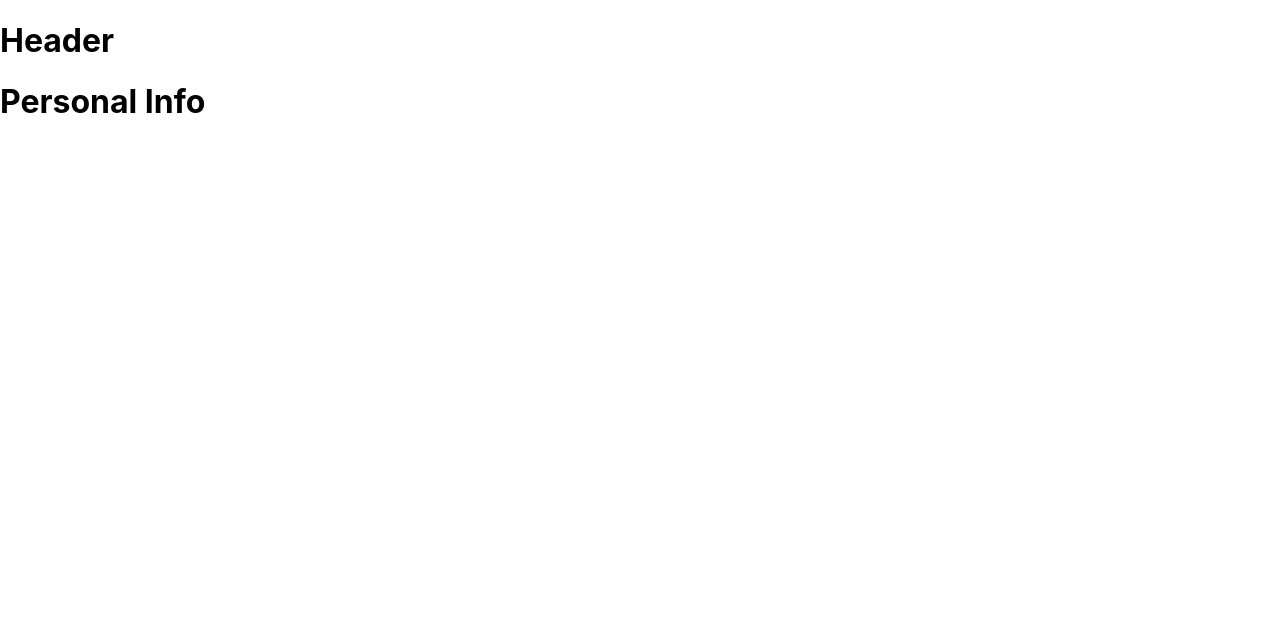
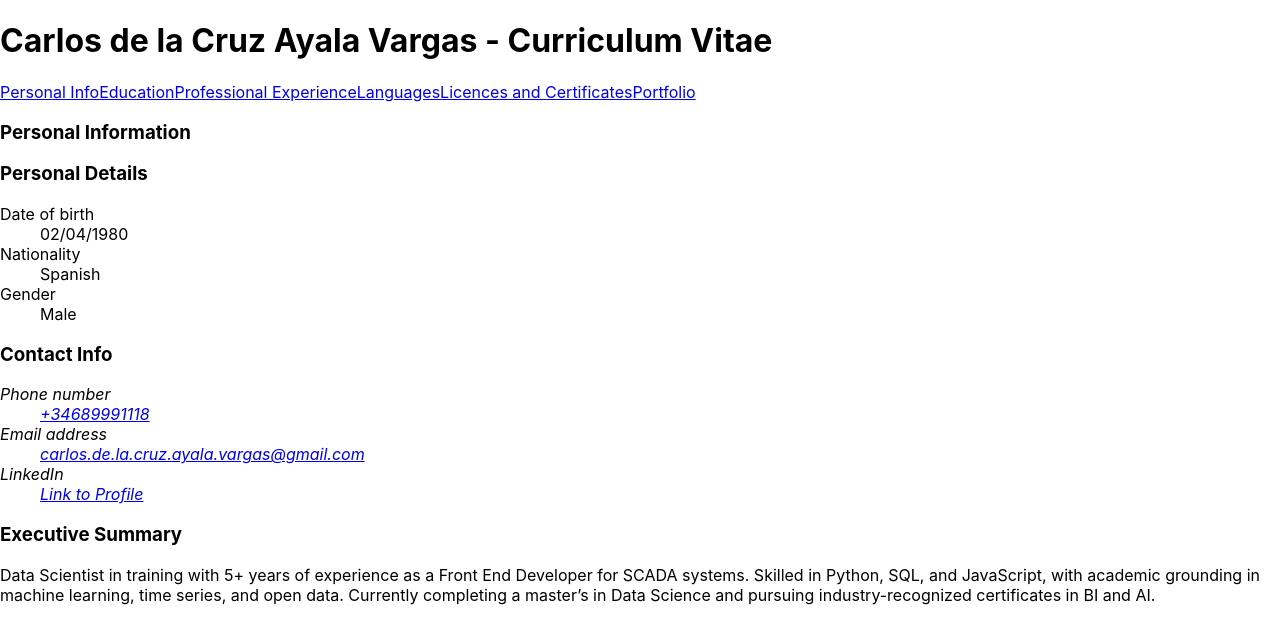
Before and after one commit to aiarakoa/aiarako-cv, a React (Create React App) app: page / in a window 1280 px wide. Shown: the top 644 px of the page. Built offline with nearby package versions, Linux system fonts and the light colour scheme.

Commit message:
personal info

```diff
--- a/public/index.html
+++ b/public/index.html
@@ -1,43 +1,23 @@
 <!DOCTYPE html>
 <html lang="en">
   <head>
-    <meta charset="utf-8" />
-    <link rel="icon" href="%PUBLIC_URL%/favicon.ico" />
-    <meta name="viewport" content="width=device-width, initial-scale=1" />
-    <meta name="theme-color" content="#000000" />
+    <title>CV - Carlos de la Cruz Ayala Vargas</title>
+    <meta charset="utf-8">
+    <link rel="icon" href="%PUBLIC_URL%/favicon.ico">
+    <meta name="viewport" content="width=device-width, initial-scale=1">
+    <meta name="theme-color" content="#000000">
     <meta
       name="description"
-      content="Web site created using create-react-app"
-    />
-    <link rel="apple-touch-icon" href="%PUBLIC_URL%/logo192.png" />
-    <!--
-      manifest.json provides metadata used when your web app is installed on a
-      user's mobile device or desktop. See https://developers.google.com/web/fundamentals/web-app-manifest/
-    -->
-    <link rel="manifest" href="%PUBLIC_URL%/manifest.json" />
-    <!--
-      Notice the use of %PUBLIC_URL% in the tags above.
-      It will be replaced with the URL of the `public` folder during the build.
-      Only files inside the `public` folder can be referenced from the HTML.
-
-      Unlike "/favicon.ico" or "favicon.ico", "%PUBLIC_URL%/favicon.ico" will
-      work correctly both with client-side routing and a non-root public URL.
-      Learn how to configure a non-root public URL by running `npm run build`.
-    -->
-    <title>React App</title>
+      content="Carlos de la Cruz Ayala Vargas' CV with personal details, education history, professional experience, languages, licences, certificates and personal projects.">
+    <meta name="og:title"         content="Aiarakoa's CV">
+    <meta name="og:description"   content="Carlos de la Cruz Ayala Vargas' CV with personal details, education history, professional experience, languages, licences, certificates and personal projects.">
+    <!-- <meta name="og:image"         content="https://cdn.dribbble.com/userupload/4149863/file/original-b59dcb3c6b4dcb6f87e9dc0b9a0e5a23.png?resize=250x"> -->
+    <link rel="apple-touch-icon" href="%PUBLIC_URL%/logo192.png">
+    <link rel="manifest" href="%PUBLIC_URL%/manifest.json">
   </head>
   <body>
-    <noscript>You need to enable JavaScript to run this app.</noscript>
-    <div id="root"></div>
-    <!--
-      This HTML file is a template.
-      If you open it directly in the browser, you will see an empty page.
+    <div id="root">
 
-      You can add webfonts, meta tags, or analytics to this file.
-      The build step will place the bundled scripts into the <body> tag.
-
-      To begin the development, run `npm start` or `yarn start`.
-      To create a production bundle, use `npm run build` or `yarn build`.
-    -->
+    </div>
   </body>
 </html>
--- a/src/App.js
+++ b/src/App.js
@@ -12,6 +12,7 @@ function App() {
   return (
     <>
       <Header />
+      <main id = "main">
         <Routes>
           <Route path = "/"           element = {<PersonalInfoPage />} />
           <Route path = "/education"  element = {<EducationPage />} />
@@ -20,6 +21,7 @@ function App() {
           <Route path = "/certs"      element = {<CertsPage />} />
           <Route path = "/portfolio"  element = {<PortfolioPage />} />
         </Routes>
+      </main>
     </>
   );
 }
--- a/src/components/CertsPage.js
+++ b/src/components/CertsPage.js
@@ -3,9 +3,30 @@
 function CertsPage() {
   return (
     <>
-      <h1>
-        Licences and Certificates
-      </h1>
+      <section>
+        <h2 id="personal-h1">
+          Licences and Certificates
+        </h2>
+        <address>
+          <p>
+            <a href="mailto:you@example.com">you@example.com</a>
+          </p>
+          <p>
+            <a href="tel:+34600000000">+34 600 000 000</a>
+          </p>
+          <p>
+            <a href="https://github.com/aiarakoa" rel="me">github.com/aiarakoa</a>
+          </p>
+        </address>
+        <dl>
+          <dt>Location</dt>
+          <dd>Madrid, ES</dd>
+          <dt>Availability</dt>
+          <dd>From <time datetime="2025-09-15">15 Sep 2025</time></dd>
+          <dt>Driving license</dt>
+          <dd>B</dd>
+        </dl>
+      </section>
     </>
   );
 }
--- a/src/components/EducationPage.js
+++ b/src/components/EducationPage.js
@@ -3,9 +3,9 @@
 function EducationPage() {
   return (
     <>
-      <h1>
+      <h2>
         Education
-      </h1>
+      </h2>
     </>
   );
 }
--- a/src/components/Header.js
+++ b/src/components/Header.js
@@ -1,12 +1,21 @@
 //import './Header.css';
+import {Link} from 'react-router-dom';
 
 function Header() {
   return (
     <>
       <header>
         <h1>
-          Header
+          Carlos de la Cruz Ayala Vargas - Curriculum Vitae
         </h1>
+        <nav        className = "top-nav">
+          <Link to = "/" >Personal Info</Link>
+          <Link to = "/education" >Education</Link>
+          <Link to = "/xp" >Professional Experience</Link>
+          <Link to = "/languages" >Languages</Link>
+          <Link to = "/certs" >Licences and Certificates</Link>
+          <Link to = "/portfolio" >Portfolio</Link>
+        </nav>
       </header>
     </>
   );
--- a/src/components/PersonalInfoPage.js
+++ b/src/components/PersonalInfoPage.js
@@ -3,9 +3,81 @@
 function PersonalInfoPage() {
   return (
     <>
-      <h1>
-        Personal Info
-      </h1>
+      <article aria-labelledby="personal-info-article">
+        <h3 id="personal-info-article">
+          Personal Information
+        </h3>
+        <section aria-labelledby="personal-details-section">
+          <h3 id="personal-details-section">
+            Personal Details
+          </h3>
+          <dl>
+            <dt>
+              Date of birth
+            </dt>
+            <dd>
+              <time datetime="1980-04-02">
+                02/04/1980
+              </time>
+            </dd>
+            <dt>
+              Nationality
+            </dt>
+            <dd>
+              Spanish
+            </dd>
+            <dt>
+              Gender
+            </dt>
+            <dd>
+              Male
+            </dd>
+          </dl>
+        </section>
+        <section aria-labelledby="contact-info-section">
+          <h3 id="contact-info-section">
+            Contact Info
+          </h3>
+          <address>
+            <dl>
+              <dt>
+                Phone number
+              </dt>
+              <dd>
+                <a href="tel:+34689991118">
+                  +34689991118
+                </a>
+              </dd>
+              <dt>
+                Email address
+              </dt>
+              <dd>
+                <a href="mailto:carlos.de.la.cruz.ayala.vargas@gmail.com">
+                  carlos.de.la.cruz.ayala.vargas@gmail.com
+                </a>
+              </dd>
+              <dt>
+                LinkedIn
+              </dt>
+              <dd>
+                <a target="_blank" rel="noopener noreferrer" href="https://www.linkedin.com/in/carlos-ayala-vargas/">
+                  Link to Profile
+                </a>
+              </dd>
+            </dl>
+          </address>
+        </section>
+        <section aria-labelledby="executive-summary-section">
+          <h3 id="executive-summary-section">
+            Executive Summary
+          </h3>
+          <p>
+            Data Scientist in training with 5+ years of experience as a Front End Developer for SCADA systems. Skilled in Python, SQL, and JavaScript,
+            with academic grounding in machine learning, time series, and open data. Currently completing a master’s in Data Science and pursuing
+            industry-recognized certificates in BI and AI.
+          </p>
+        </section>
+      </article>
     </>
   );
 }
--- a/src/components/PortfolioPage.js
+++ b/src/components/PortfolioPage.js
@@ -3,9 +3,9 @@
 function PortfolioPage() {
   return (
     <>
-      <h1>
+      <h2>
         Portfolio
-      </h1>
+      </h2>
     </>
   );
 }
--- a/src/components/ProXPPage.js
+++ b/src/components/ProXPPage.js
@@ -3,9 +3,9 @@
 function ProXPPage() {
   return (
     <>
-      <h1>
+      <h2>
         Professional Experience
-      </h1>
+      </h2>
     </>
   );
 }
```
Also changed, not shown: src/components/CVLink.js (added, +16 -0 lines). Lines whose indentation alone changed are shown as unchanged.
